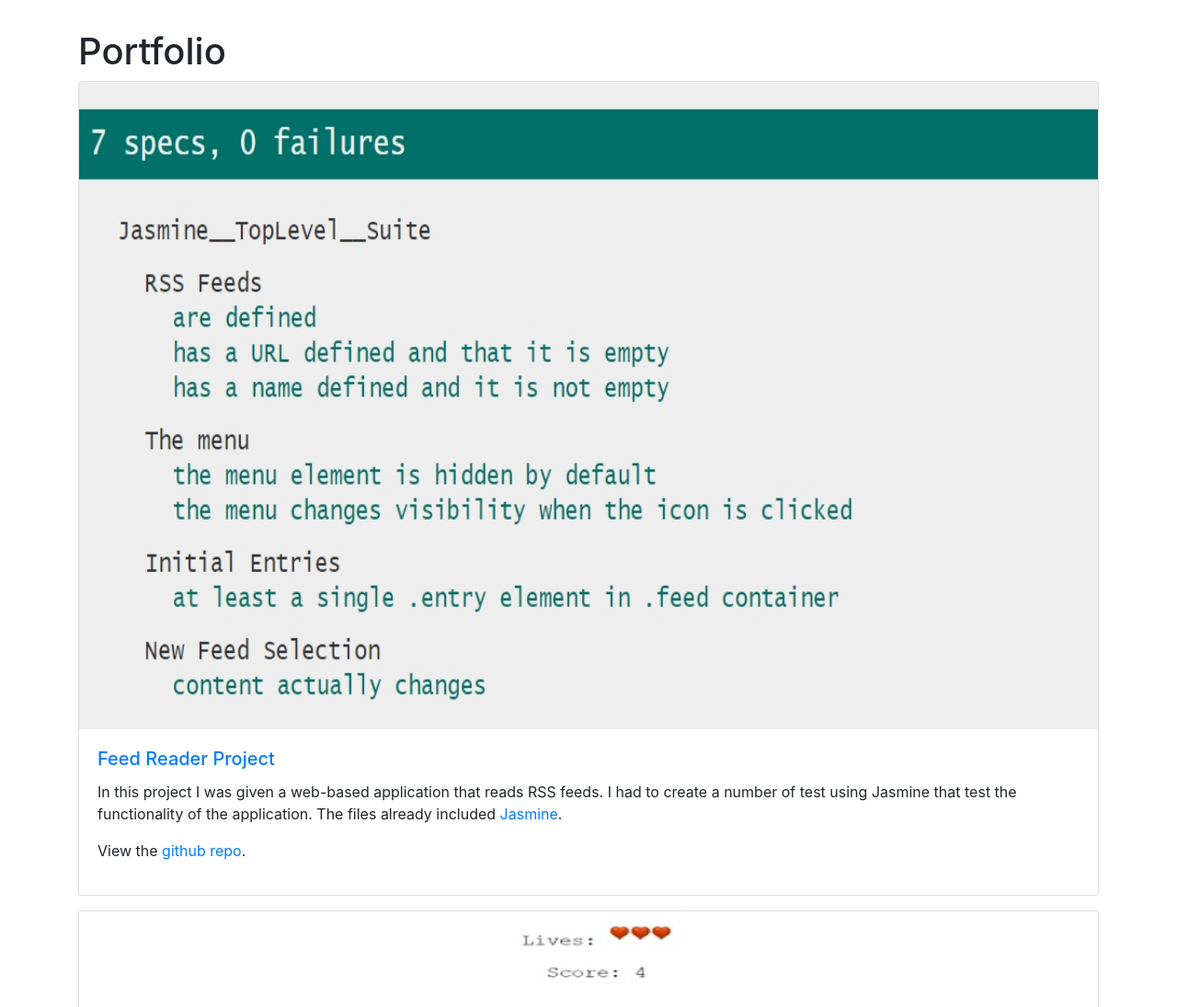
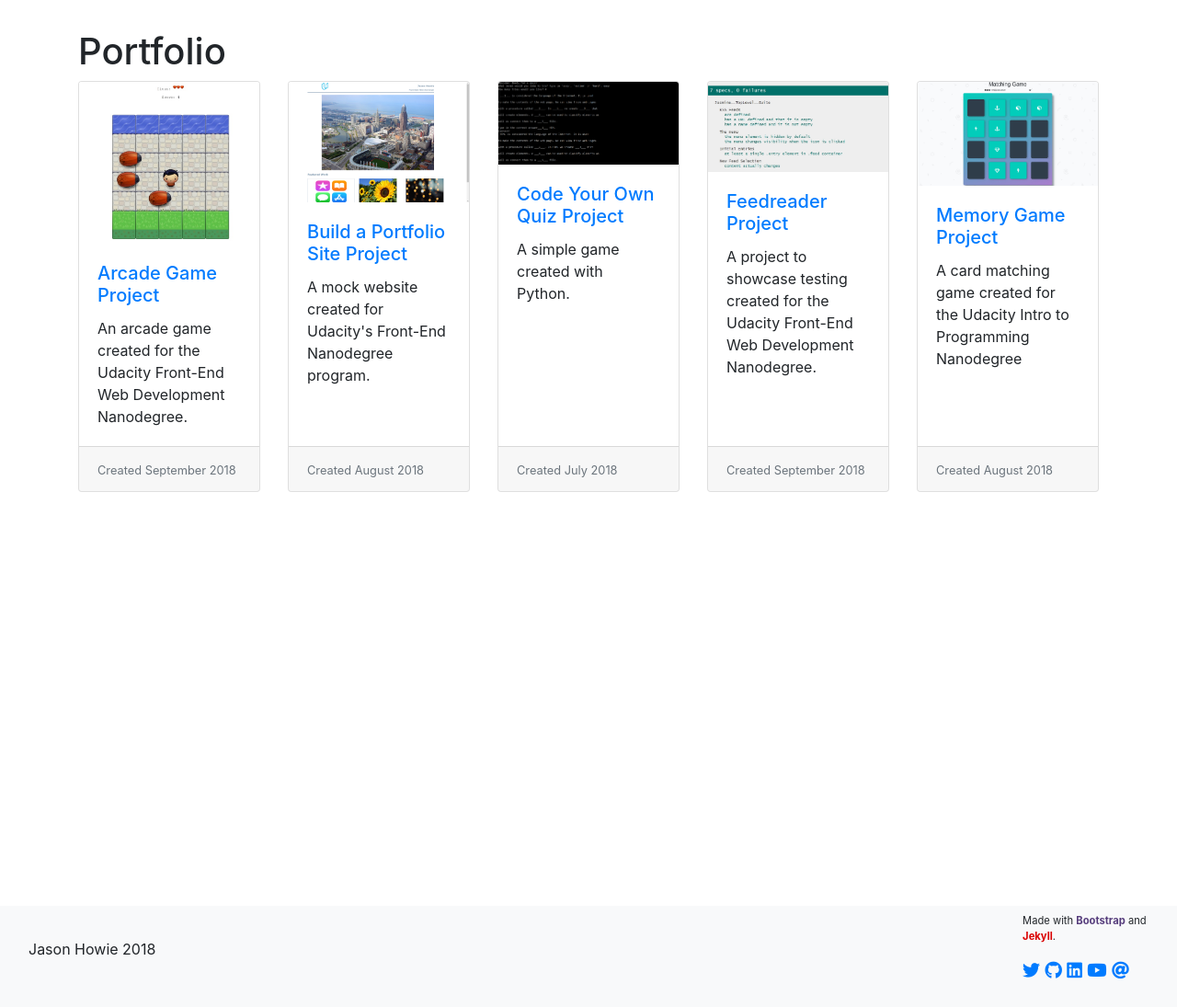
Before and after one commit to bt93/old_website, a Jekyll site: the page built from pages/portfolio.html, in a window 1280 px wide and 1400 px high. Shown: the part 305-1400 px from the top of the window at 92% size. Built offline with Jekyll 4.4.1, drawn with Linux system fonts in a browser that asks for light colours; nearby versions of some CDN libraries; some of the changed text lies outside the part shown.

Commit message:
made portfolio into collection

```diff
--- a/_config.yml
+++ b/_config.yml
@@ -1,4 +1,13 @@
+# Site Variables
+title: Jason Howie
+author: Jason Howie
+description: Jason Howie's personal website
 url: 'https://jasonrhowie.com'
 baseurl: ''
+permalink: /blog/:year/:month/:title/
 
-permalink: /blog/:year/:month/:title/
+# Collections for portfolio
+collections:
+  portfolio:
+    output: true
+    permalink: /:collection/:name/
--- a/_includes/navigation.html
+++ b/_includes/navigation.html
@@ -6,7 +6,7 @@
 	<ul class="navbar-nav">
 		{% for item in site.data.navigation %}
 	  	<li class="nav-item">
-   			 <a href="{% if page.url == item.link %}#{% else %}{{ site.baseurl }}{{ item.link }}{% endif %}" class="nav-link {% if page.url == item.link %}active {% endif %}{% if page.layout == 'post' and forloop.last == true %}active{% endif %}">{{ item.name }}</a>
+   			 <a href="{% if page.url == item.link %}#{% else %}{{ site.baseurl }}{{ item.link }}{% endif %}" class="nav-link {% if page.url == item.link %}active {% endif %}{% if page.layout == 'post' and forloop.last == true %}active{% endif %} {% if page.layout == 'project' and forloop.index == 2 %}active{% endif %}">{{ item.name }}</a>
 	  	</li>
 	  	{% endfor %}
 	</ul>
--- a/_layouts/default.html
+++ b/_layouts/default.html
@@ -28,7 +28,7 @@
 
 		<nav class="footer navbar navbar-fixed-bottom navbar-expand-sm navbar-light bg-light">
 			<div class="container float-left">
-		  		<p>Jason Howie {{ site.time | date: '%Y' }}</p>
+		  		<p>{{ site.title }} {{ site.time | date: '%Y' }}</p>
 		  	</div>
 		  	<div class="float-right foot-text">
 		  		<p>Made with <strong><span class="b-s">Bootstrap</span></strong> and <strong><span class="jk">Jekyll</span></strong>.</p>
--- /dev/null
+++ b/_portfolio/feedreader.md
@@ -0,0 +1,10 @@
+---
+layout: project
+title: Feedreader Project
+live_url: https://jasonrhowie.com/feedreader/
+github_url: https://github.com/bt93/feedreader
+image: img/feedreader.png
+created: September 2018
+description: A project to showcase testing created for the Udacity Front-End Web Development Nanodegree.
+---
+In this project I was given a web-based application that reads RSS feeds. I had to create a number of test using Jasmine. The files already included [Jasmine](https://jasmine.github.io/).
--- a/pages/portfolio.html
+++ b/pages/portfolio.html
@@ -5,51 +5,18 @@ permalink: /portfolio/
 ---
 <div>
 	<h1>Portfolio</h1>
-	<div class="card mb-3">
-	  <img class="card-img-top too-big" src="../img/feedreader.png" alt="Feedreader">
-	  <div class="card-body">
-	    <h5 class="card-title"><a href="https://jasonrhowie.com/feedreader" target="_blank">Feed Reader Project</a></h5>
-	    <p class="card-text">In this project I was given a web-based application that reads RSS feeds. I had to create a number of test using Jasmine that test the functionality of the application. The files already included <a href="http://jasmine.github.io/" target="_blank">Jasmine</a>.</p>
-		<p>View the  <a href="https://github.com/bt93/feedreader" target="blank">github repo</a>.</p>
-	  </div>
-	</div>
-	<div class="card mb-3">
-	  <img class="card-img-top too-big" src="../img/arcade_screenshot.png" alt="Arcade Game">
-	  <div class="card-body">
-	    <h5 class="card-title"><a href="https://jasonrhowie.com/arcade-game" target="_blank">Arcade Game Project</a></h5>
-	    <p class="card-text">A recreation of the video game "Frogger" for Udacity's Front-End Web Development Nanodegree.
-	    Try to reach the water using the arrow keys on your keyboard without colliding with the enemy bugs. If you reach the end, you get a point. If you collide with a bug, you lose a life. If you get to zero lives, you go back to zero points.
-		This game was used to demonstrate knowledge in object-oriented JavaScript.</p>
-		<p>View the  <a href="https://github.com/bt93/arcade-game" target="blank">github repo</a>.</p>
-	  </div>
-	</div>
-	<div class="card mb-3">
-	  <img class="card-img-top" src="../img/screenshot_2.png" alt="Memory Game">
-	  <div class="card-body">
-	    <h5 class="card-title"><a href="https://jasonrhowie.com/memory-game/" target="_blank">Memory Game Project</a></h5>
-	    <p class="card-text">This was my final project for Udacity's Introduction to Programming Nanodegree.
-	    To play click on a card an try to match it. If you guess all the cards correctly a modal will pop up telling you
-		that you win.</p>
-		<p>View the  <a href="https://github.com/bt93/memory-game" target="blank">github repo</a>.</p>
-	  </div>
-	</div>
-	</div>
-	<div class="card mb-3">
-	  <img class="card-img-top" src="../img/baps.png" alt="Build your own website project">
-	  <div class="card-body">
-	    <h5 class="card-title"><a href="https://jasonrhowie.com/Build-a-Portfolio-Site/" target="_blank">Build a Portfolio Site Project</a></h5>
-	    <p class="card-text">This is a simple website created for Udacity's Front-End Nanodegree. In this project
-	    I was given a website design in <a href="https://github.com/bt93/Build-a-Portfolio-Site/blob/master/images/design-mockup-portfolio.pdf" target="_blank">PDF</a> form and recreated it with HTML and CSS. Though it is not my actual
-		profile website, I used it to demenstrate my abilities in responsive design. I used a mobile first aproach when
-		putting this page together.</p>
-	    <p>View the <a href="https://github.com/bt93/Build-a-Portfolio-Site" target="_blank">github repo</a>.</p>
-	  </div>
-	</div>
-	<div class="card mb-3">
-	  <img class="card-img-top" src="../img/quiz_screenshot.png" alt="Code Your own quiz">
-	  <div class="card-body">
-	    <h5 class="card-title">Code Your Own Quiz Project</h5>
-	    <p class="card-text">This was a simple game created with Python. Upon opening the program you are given a choice between three levels of difficulty. When you type in a level you'll be asked to give a certain number of tries you'd like and then you'll try to type in the correct answer.</p>
-	    <p>View the <a href="https://github.com/bt93/myquiz" target="_blank">github repo</a>.</p>
+	<div class="card-deck">
+		{% for project in site.portfolio %}
+			<div class="card">
+				<img class="card-img-top" src="{{ site.baseurl }}/{{ project.image }}" alt="Card image cap">
+				<div class="card-body">
+				  <a href="{{ project.url }}"><h5 class="card-title">{{ project.title }}</h5></a>
+				  <p class="card-text">{{ project.description }}</p>
+				</div>
+				<div class="card-footer">
+				  <small class="text-muted">Created {{ project.created }}</small>
+				</div>
+			</div>
+		{% endfor %}
 	</div>
 </div>
```
Also changed, not shown: other parts of _layouts/default.html (+4 -4 lines), _layouts/project.html (added, +18 -0 lines), _portfolio/arcade_game.md (added, +10 -0 lines), _portfolio/buid_a_portfolio.md (added, +10 -0 lines), _portfolio/code_your_own_quiz.md (added, +9 -0 lines), _portfolio/memory_game.md (added, +10 -0 lines).
